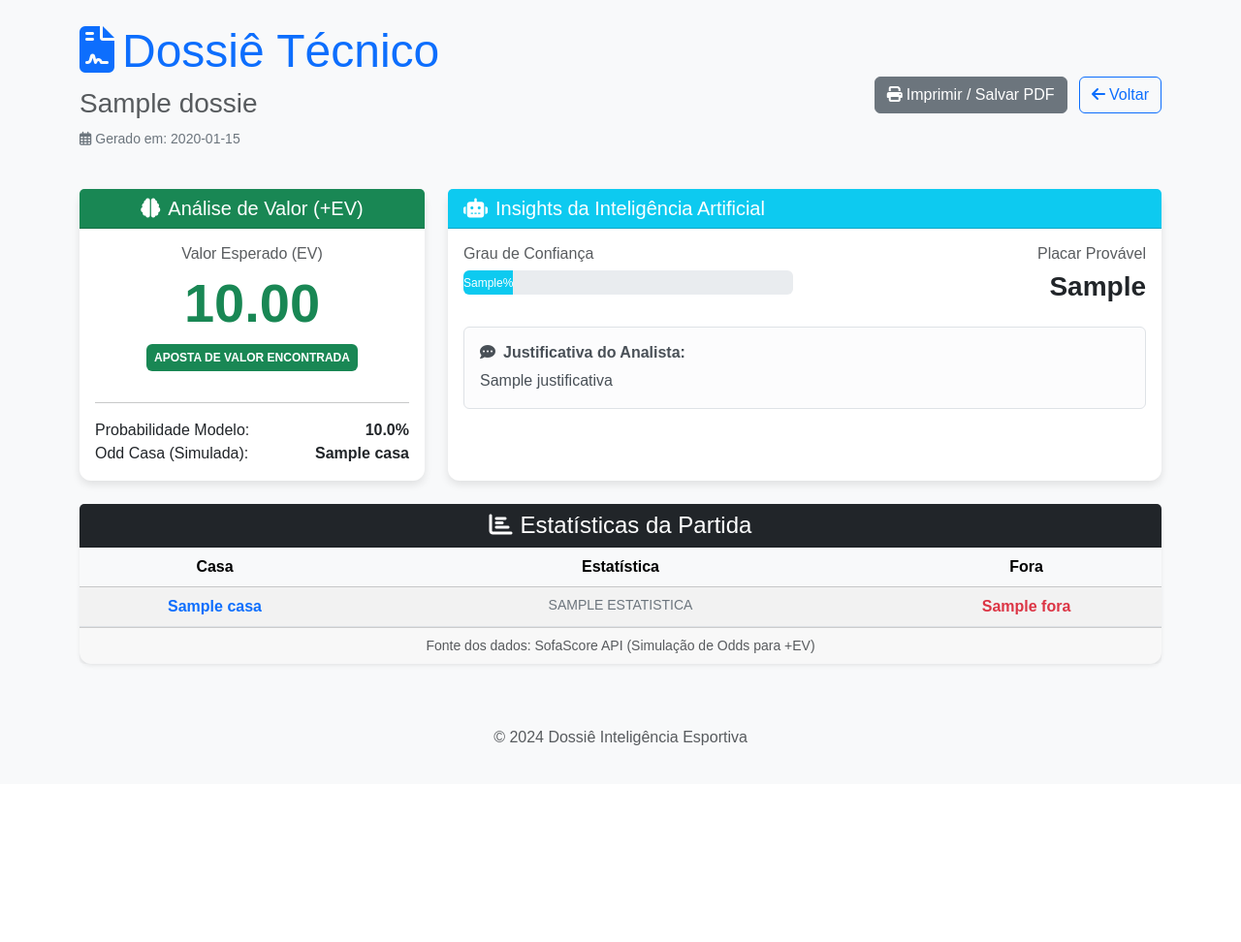
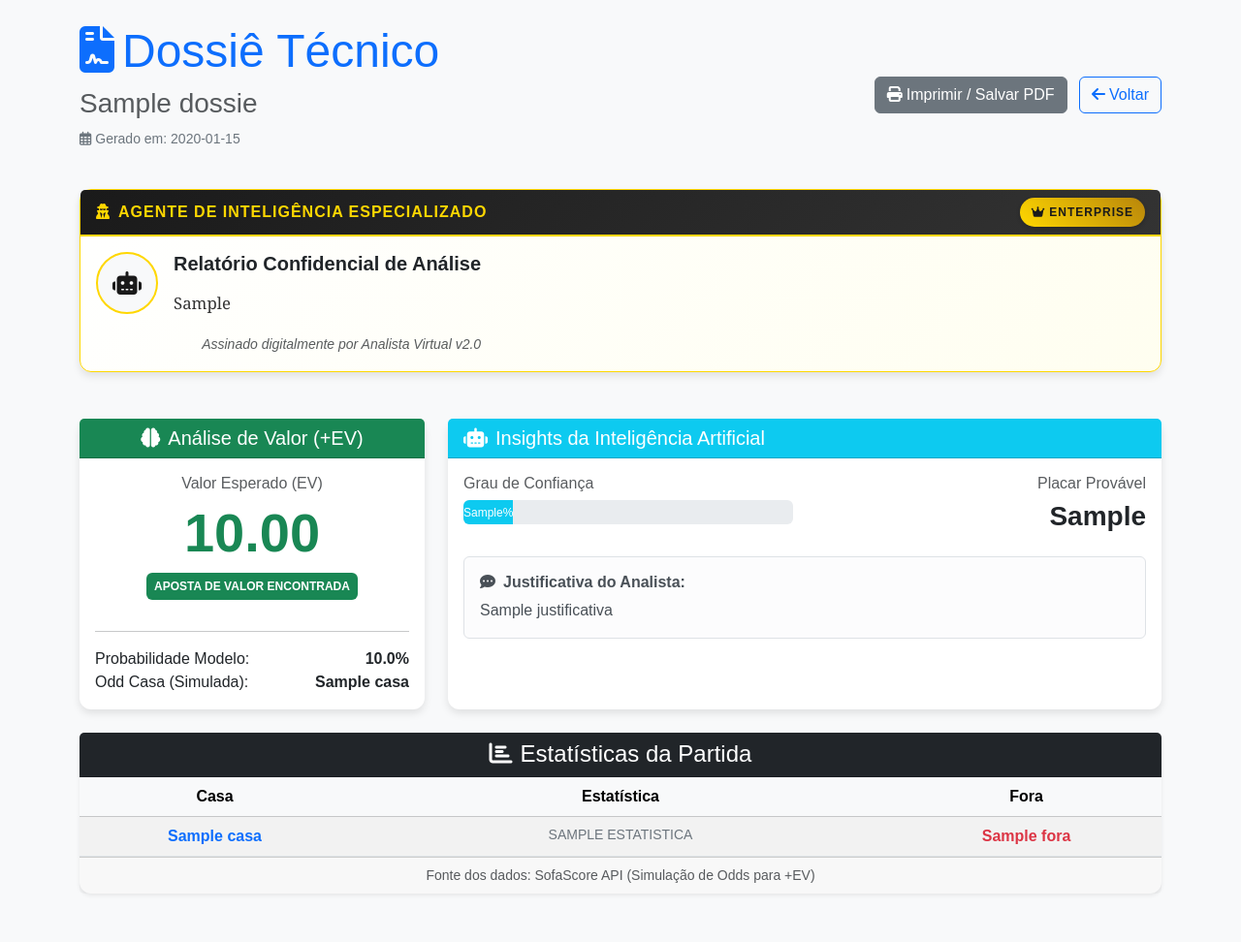
Before and after one commit to Pedrodomingos1/dossie-inteligencia-esportiva, a Python web app: template web/templates/jogo.html in a window 1280 px wide. Shown: the part 56-1028 px from the top of the page at 97% size. Before the commit the page ends 825 px from the top, so only its background shows below. Run offline with Jinja, Linux system fonts and the light colour scheme; the template is opened without the code that fills it: most values are stand-ins (such as "Sample title", 1, 10 or a date in 2020).

Commit message:
feat(premium): Agente de Inteligência Especializado com interface Enterprise
Co-authored-by: Pedrodomingos1 <211902687+Pedrodomingos1@users.noreply.github.com>

```diff
--- a/web/static/style.css
+++ b/web/static/style.css
@@ -134,3 +134,52 @@ a {
     }
     */
 }
+
+/* Premium / Enterprise Styling */
+.card-premium {
+    border: 1px solid #ffd700;
+    box-shadow: 0 4px 12px rgba(184, 134, 11, 0.2);
+    background: linear-gradient(135deg, #ffffff 0%, #fffef0 100%);
+}
+
+.card-premium .card-header {
+    background: linear-gradient(135deg, #1a1a1a 0%, #333 100%);
+    color: #ffd700;
+    border-bottom: 2px solid #ffd700;
+    font-weight: bold;
+    text-transform: uppercase;
+    letter-spacing: 1px;
+}
+
+.badge-premium {
+    background: linear-gradient(45deg, #ffd700, #b8860b);
+    color: #1a1a1a;
+    font-weight: bold;
+    padding: 0.5em 1em;
+    border-radius: 20px;
+    box-shadow: 0 2px 4px rgba(0,0,0,0.2);
+    text-transform: uppercase;
+    font-size: 0.75rem;
+    vertical-align: middle;
+}
+
+.analista-avatar {
+    width: 64px;
+    height: 64px;
+    background-color: #f8f9fa;
+    border-radius: 50%;
+    display: flex;
+    align-items: center;
+    justify-content: center;
+    border: 2px solid #ffd700;
+    font-size: 1.5rem;
+    color: #1a1a1a;
+    margin-right: 1rem;
+}
+
+.analise-texto {
+    font-family: 'Georgia', serif; /* Fonte serifada para aspecto editorial */
+    font-size: 1.05rem;
+    line-height: 1.6;
+    color: #333;
+}
--- a/web/templates/jogo.html
+++ b/web/templates/jogo.html
@@ -16,7 +16,35 @@
     </div>
 </div>
 
-<!-- Seção de Análise IA e +EV -->
+<!-- Seção: Agente de Inteligência Especializado (Premium) -->
+<div class="row mb-4">
+    <div class="col-12">
+        <div class="card card-premium mb-4">
+            <div class="card-header d-flex justify-content-between align-items-center">
+                <span><i class="fas fa-user-secret me-2"></i>Agente de Inteligência Especializado</span>
+                <span class="badge-premium"><i class="fas fa-crown me-1"></i>Enterprise</span>
+            </div>
+            <div class="card-body">
+                <div class="d-flex align-items-start">
+                    <div class="analista-avatar d-none d-md-flex">
+                        <i class="fas fa-robot"></i>
+                    </div>
+                    <div>
+                        <h5 class="card-title text-dark fw-bold mb-3">Relatório Confidencial de Análise</h5>
+                        <p class="analise-texto mb-0">
+                            {{ dossie.insights_ia.get('analise_detalhada', dossie.insights_ia['justificativa']) }}
+                        </p>
+                        <div class="mt-3 text-end">
+                            <small class="text-muted fst-italic">Assinado digitalmente por Analista Virtual v2.0</small>
+                        </div>
+                    </div>
+                </div>
+            </div>
+        </div>
+    </div>
+</div>
+
+<!-- Seção de Análise IA e +EV (Standard) -->
 <div class="row mb-4">
     <div class="col-md-4">
         <div class="card h-100 {% if dossie.valor_esperado > 0 %}border-success{% else %}border-warning{% endif %}">
```
Also changed, not shown: services/ia.py (+27 -8 lines), dossie.db.
